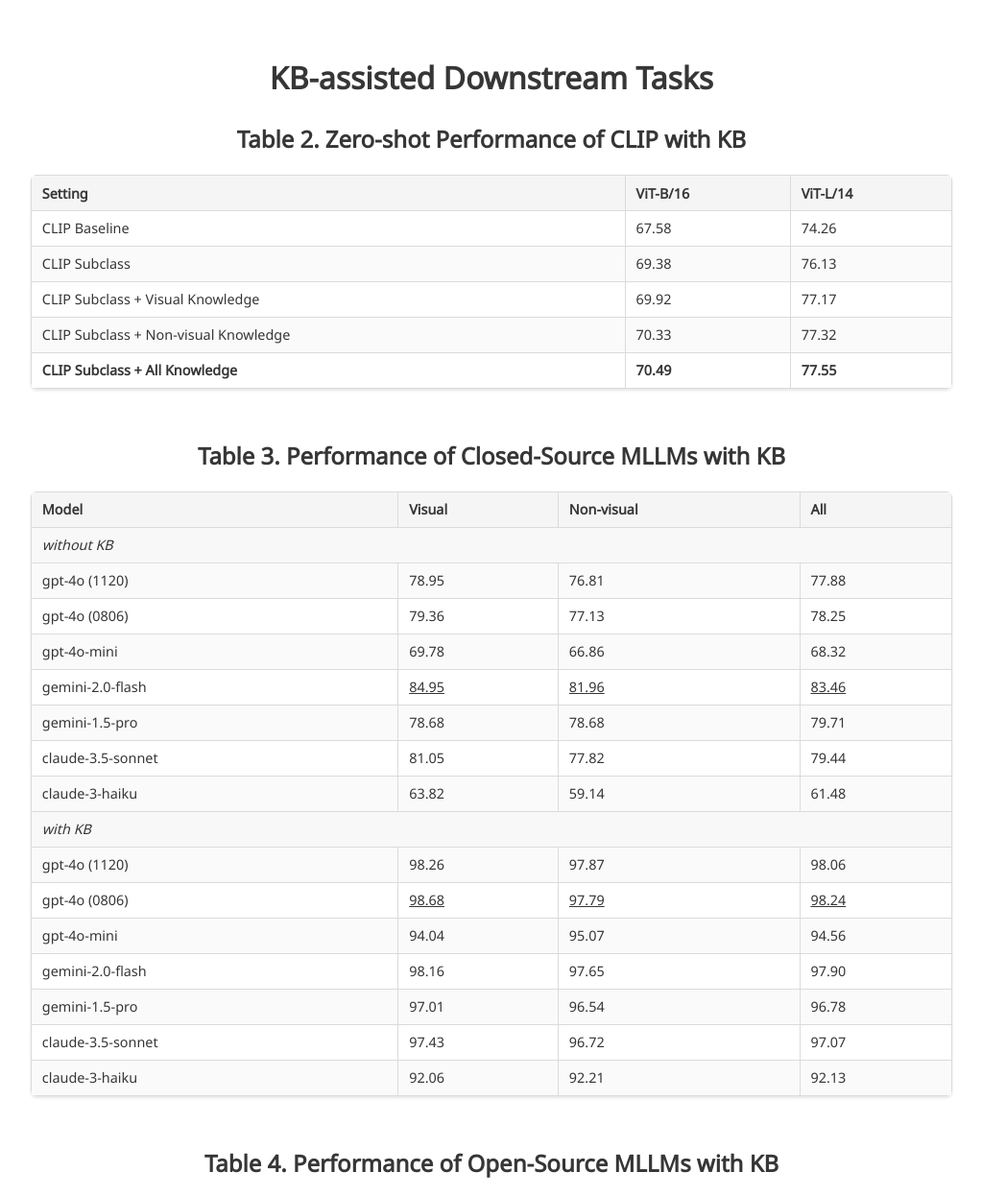
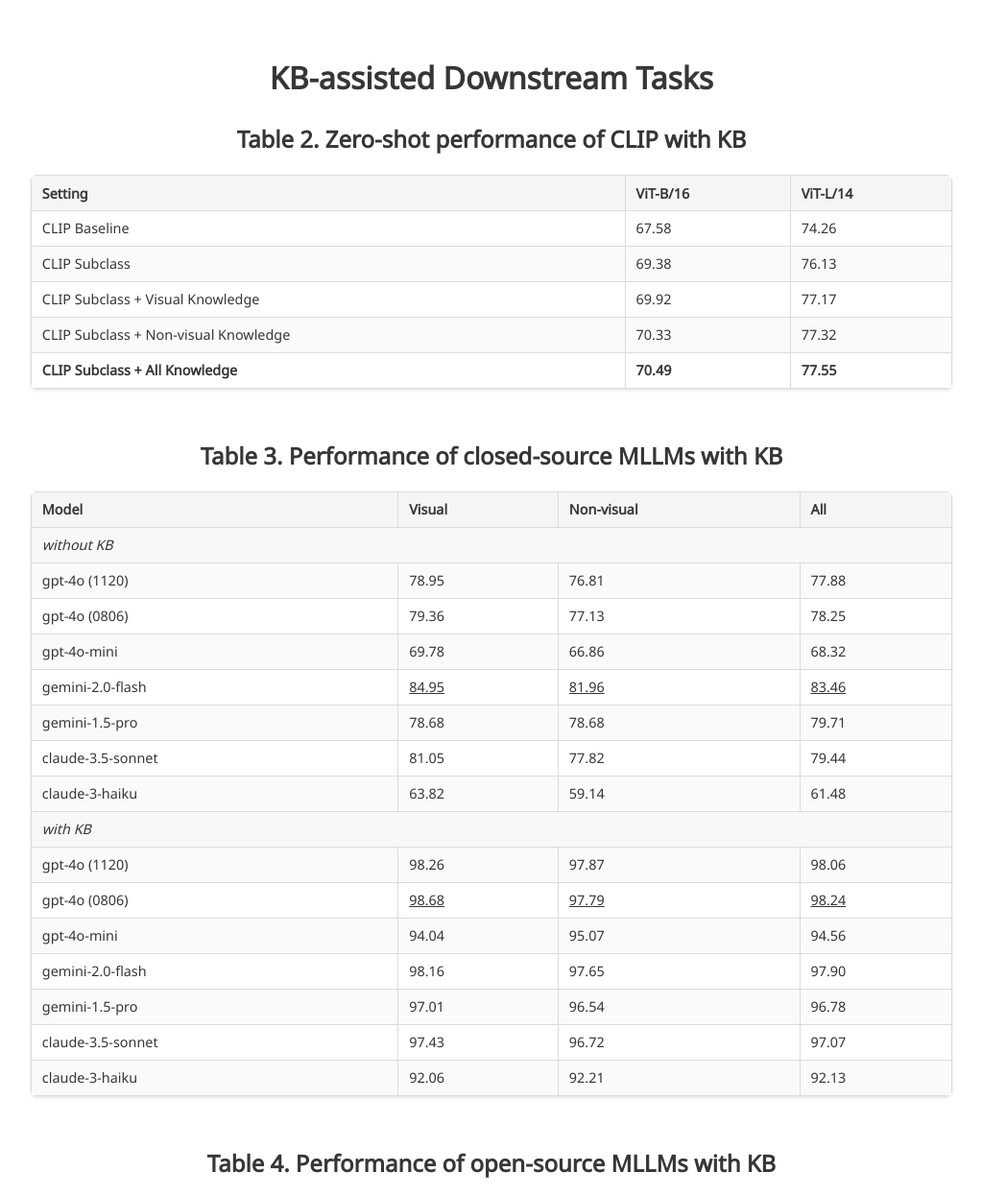
Before and after one commit to lydia7632/VisKnow, a plain HTML site: page index.html in a window 1280 px wide. Shown: the part 2880-4126 px from the top of the page at 96% size, without its empty margins (128-1151 px from the left). Drawn offline with nearby package versions, Linux system fonts and the light colour scheme; no server answers; some icons are missing; a web font is replaced by a local one.

Commit message:
fix typos

```diff
--- a/index.html
+++ b/index.html
@@ -295,7 +295,7 @@
     <div class="container is-max-desktop">
       <h2 class="title is-3 has-text-centered section-title">KB-assisted Downstream Tasks</h2>
 
-      <h3 class="title is-4 has-text-centered table-title">Table 2. Zero-shot Performance of CLIP with KB</h3>
+      <h3 class="title is-4 has-text-centered table-title">Table 2. Zero-shot performance of CLIP with KB</h3>
       <div class="columns is-centered">
         <div class="column is-full">
           <div class="table-container">
@@ -339,7 +339,7 @@
         </div>
       </div>
 
-      <h3 class="title is-4 has-text-centered table-title">Table 3. Performance of Closed-Source MLLMs with KB</h3>
+      <h3 class="title is-4 has-text-centered table-title">Table 3. Performance of closed-source MLLMs with KB</h3>
       <div class="columns is-centered">
         <div class="column is-full">
           <div class="table-container">
@@ -449,7 +449,7 @@
         </div>
       </div>
 
-      <h3 class="title is-4 has-text-centered table-title">Table 4. Performance of Open-Source MLLMs with KB</h3>
+      <h3 class="title is-4 has-text-centered table-title">Table 4. Performance of open-source MLLMs with KB</h3>
       <div class="columns is-centered">
         <div class="column is-full">
           <div class="table-container">
```
